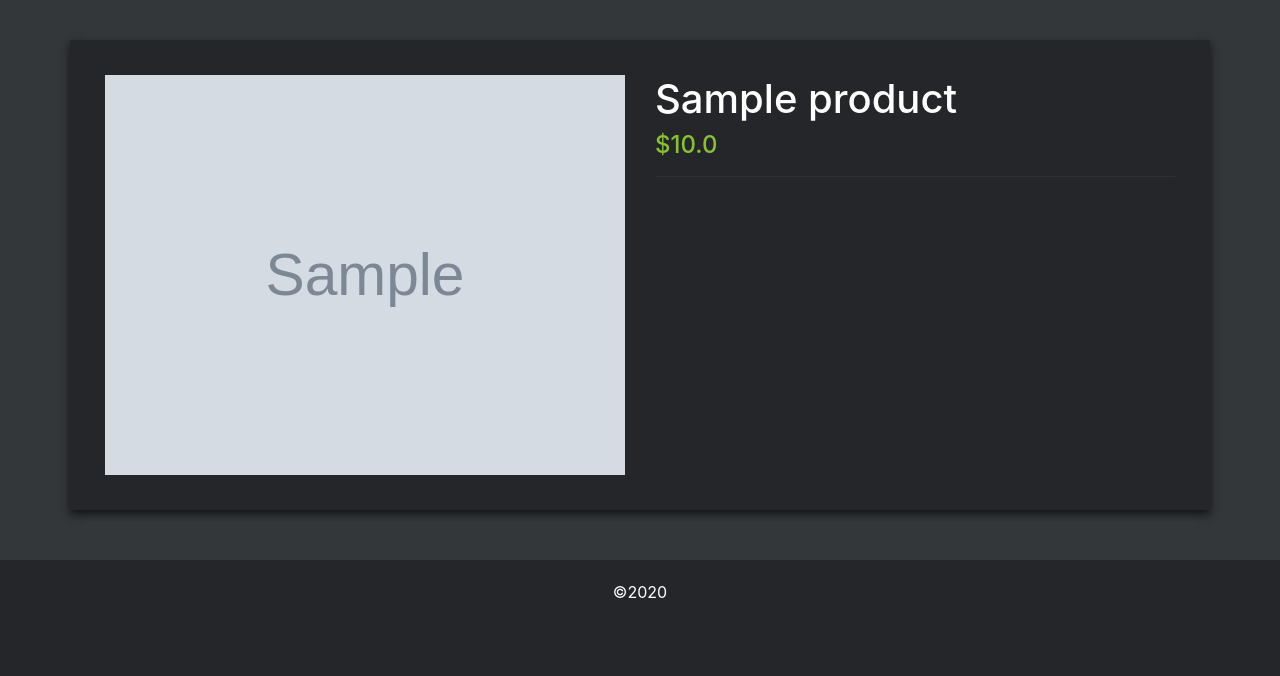
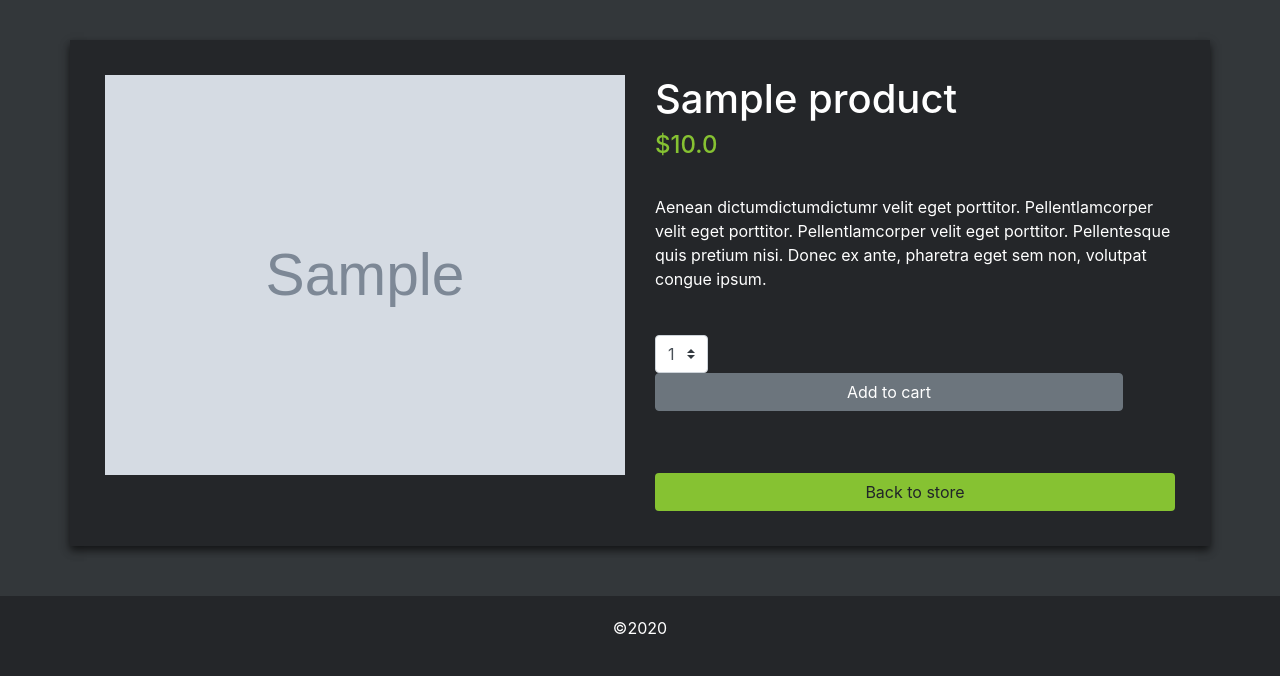
Before and after one commit to krystianjarmul/django-online-store, a Django app: page /store/1 in a window 1280 px wide. Shown: the part 177-853 px from the top of the page. Before the commit the page ends 775 px from the top, so only its background shows below. Run offline with Django 3.2, Linux system fonts and the light colour scheme; tables that the repository leaves empty hold one stand-in row (values such as "Sample post"); grey boxes marked "Sample" are stand-in pictures; some libraries are stand-ins or nearby versions.

Commit message:
Add product details and form to product details page

```diff
--- a/ecommerce/static/css/store.css
+++ b/ecommerce/static/css/store.css
@@ -53,7 +53,7 @@
 
 .quantity{
 	display: inline-block;
-	font-weight: 700;
+    float: left;
 }
 
 .pagination > li > a
@@ -83,3 +83,8 @@
     height: 400px;
     width: 100%;
 }
+
+.details-row {
+    height: 120px;
+    display: table-row;
+}
--- a/ecommerce/store/context_processors.py
+++ b/ecommerce/store/context_processors.py
@@ -6,7 +6,7 @@ def products_in_cart(request):
         cart = request.session.get('cart', {})
         items = [OrderItem(product=Product.objects.get(pk=int(id)),
                            quantity=quantity) for id, quantity in cart.items()]
-        cart_items = sum([item.quantity for item in items])
+        cart_items = sum([int(item.quantity) for item in items])
 
         return {'products_in_cart': cart_items}
 
--- /dev/null
+++ b/ecommerce/store/forms.py
@@ -0,0 +1 @@
+from django import forms
--- a/ecommerce/store/models.py
+++ b/ecommerce/store/models.py
@@ -68,7 +68,7 @@ class OrderItem(models.Model):
 
     @property
     def get_total(self):
-        return self.product.price * self.quantity
+        return self.product.price * int(self.quantity)
 
 
 class ShippingAddress(models.Model):
--- a/ecommerce/store/templates/store/cart.html
+++ b/ecommerce/store/templates/store/cart.html
@@ -40,7 +40,7 @@
                         <div class="row quantity">
                             <a data-product="{{ item.product.id }}" data-action="sub" class="btn btn-sm btn-secondary update-cart" href="{% url 'remove_item' item.product.id %}">-</a>
                             <strong class="col-6">{{ item.quantity }}</strong>
-                            <a data-product="{{ item.product.id }}" data-action="add" class="btn btn-sm btn-secondary col-3 update-cart" href="{% url 'add_item' item.product.id %}">+</a>
+                            <a data-product="{{ item.product.id }}" style="width: 23px" data-action="add" class="btn btn-sm btn-secondary col-3 update-cart" href="{% url 'add_item' item.product.id %}">+</a>
                         </div>
                     </div>
                     <div style="flex: 1;">${{ item.get_total|floatformat:2 }}</div>
--- a/ecommerce/store/templates/store/product_details.html
+++ b/ecommerce/store/templates/store/product_details.html
@@ -10,12 +10,35 @@
             </div>
 
              <div class="col-md-6">
-                 <h1>{{ product.name }}</h1>
-                 <h4 style="color: #86C232">${{ product.price }}</h4>
-                 <hr>
-<!--                 wybor ilosci form -->
-<!--                 dodaj do koszyka form -->
-<!--                 powrot do sklepu-->
+                 <div class="details-row" style="height: 120px;">
+                    <h1>{{ product.name }}</h1>
+                    <h4 style="color: #86C232">${{ product.price }}</h4>
+                 </div>
+
+                 <div class="details-row" style="height: 140px;">
+                     <p>Aenean dictumdictumdictumr velit eget porttitor. Pellentlamcorper velit eget porttitor. Pellentlamcorper velit eget porttitor. Pellentesque quis pretium nisi. Donec ex ante, pharetra eget sem non, volutpat congue ipsum.</p>
+                 </div>
+
+                 <div class="details-row" style="height: 40px">
+                    <form method="POST" class="form-inline" action="{% url 'update_cart' product.id %}">
+                     {% csrf_token %}
+                        <div class="form-group">
+                            <select class="custom-select" id="quantity" name="quantity">
+                            {% for i in '123456789'|make_list %}
+                              <option value="{{ forloop.counter }}">{{ forloop.counter }}</option>
+                            {% endfor %}
+                          </select>
+                        </div>
+                        <div class="form-group" style="width: 90%">
+                            <button type="submit" class="btn btn-secondary btn-block">Add to cart</button>
+                        </div>
+                    </form>
+                 </div>
+
+                 <div style="height: 100px; display: table-cell; vertical-align: bottom;">
+                     <a class="btn my-btn btn-block" href="{% url 'store' %}">Back to store</a>
+                 </div>
+
             </div>
         </div>
 
@@ -23,3 +46,27 @@
 
 </div>
 {% endblock %}
+
+<!--<div class="input-group" style="width: 12%; float: left;">-->
+<!--                      <select class="custom-select" id="inputGroupSelect04" aria-label="Example select with button addon">-->
+<!--                        {% for i in '123456789'|make_list %}-->
+<!--                          <option value="1">{{ forloop.counter }}</option>-->
+<!--                        {% endfor %}-->
+<!--                      </select>-->
+<!--                      <div class="input-group" style="width: 85%">-->
+<!--                        <submit class="btn btn-outline-secondary" type="button">Button</submit>-->
+<!--                      </div>-->
+<!--                    </div>-->
+
+
+<!--    <h1>{{ product.name }}</h1>-->
+<!--                     <h4 style="color: #86C232">${{ product.price }}</h4>-->
+
+                     <hr>
+                 <div style="display: table-cell; height:30px;">
+
+                 </div>
+
+<!--                 <hr>-->
+                 <div style="display: table-cell; height:40px; vertical-align:bottom;">
+                 </div>
--- a/ecommerce/store/views.py
+++ b/ecommerce/store/views.py
@@ -24,8 +24,8 @@ def cart(request):
         cart = request.session.get('cart', {})
         items = [OrderItem(product=Product.objects.get(pk=int(id)),
                            quantity=quantity) for id, quantity in cart.items()]
-        cart_items = sum([item.quantity for item in items])
-        cart_total = sum([item.product.price * item.quantity for item in items])
+        cart_items = sum([int(item.quantity) for item in items])
+        cart_total = sum([item.product.price * int(item.quantity) for item in items])
 
         order = {'get_cart_items': cart_items, 'get_cart_total': cart_total}
 
@@ -70,15 +70,21 @@ def checkout(request):
 
 
 def update_cart(request, id):
+    if request.method == 'POST':
+        quantity = request.POST.get('quantity')
+        quantity = int(quantity)
+    else:
+        quantity = 1
+
     if not request.user.is_authenticated:
         request.session.modified = True
         if not request.session.get('cart'):
             request.session['cart'] = {}
 
         if str(id) not in request.session.get('cart', {}):
-            request.session['cart'][str(id)] = 1
+            request.session['cart'][str(id)] = quantity
         else:
-            request.session['cart'][str(id)] += 1
+            request.session['cart'][str(id)] += quantity
 
         return redirect('store')
 
@@ -87,11 +93,11 @@ def update_cart(request, id):
     product = Product.objects.get(pk=id)
 
     if product.orderitem_set.first() not in order.orderitem_set.all():
-        item = OrderItem(order=order, quantity=1, product=product)
+        item = OrderItem(order=order, quantity=quantity, product=product)
         item.save()
     else:
         item = OrderItem.objects.get(order=order, product=product)
-        item.quantity += 1
+        item.quantity += quantity
         item.save()
 
     return redirect('store')
@@ -149,6 +155,7 @@ def remove_item(request, id):
 
 def product_details(request, id):
     product = get_object_or_404(Product, pk=id)
+
     context = {'product': product}
 
     return render(request, 'store/product_details.html', context)
```
